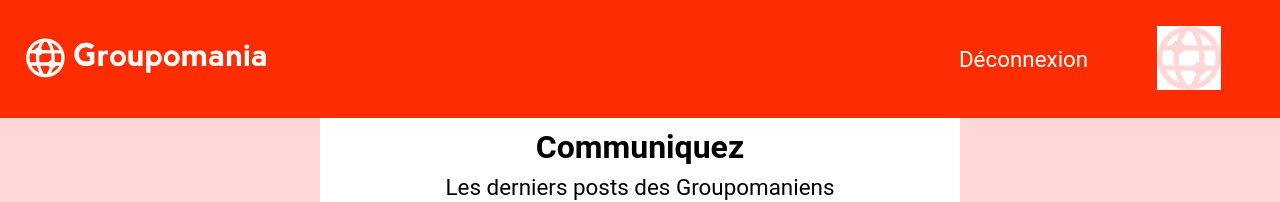
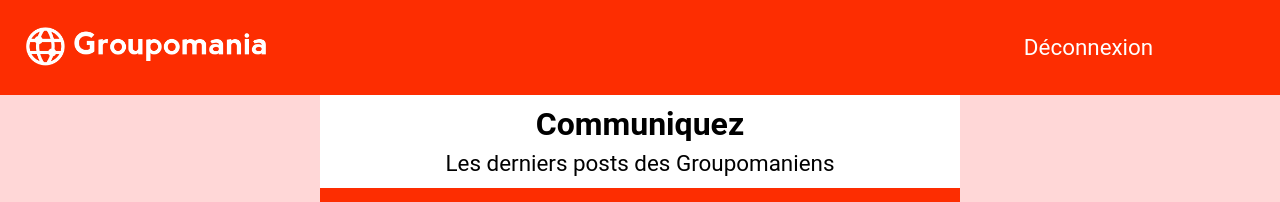
Before and after one commit to Clement-Llobet/P7-DevWeb-OpenClassrooms-Groupomania, a React (Create React App) app in the folder client/: page /home in a window 1280 px wide. Shown: the top 202 px of the page. Built offline with nearby package versions, Linux system fonts and the light colour scheme; no server answers; sample sign-in values are in the browser's storage.

Commit message:
fix Profile link bug

```diff
--- a/client/src/components/Header/Header.tsx
+++ b/client/src/components/Header/Header.tsx
@@ -39,8 +39,9 @@ const Header: React.FC<IModerationRight> = ({ moderationRight }) => {
           {/* <i className="fa-solid fa-arrow-up-left-from-circle"></i> */}
           Déconnexion
         </li>
+        {user[0] && (
           <li className="go-to-profile-page">
-          <Link to={`/employee/${36}`}>
+            <Link to={`/employee/${user[0].id}`}>
               <img
                 src={EmptyAvatar}
                 // {
@@ -52,6 +53,7 @@ const Header: React.FC<IModerationRight> = ({ moderationRight }) => {
               />
             </Link>
           </li>
+        )}
       </HeaderNav>
     </HeaderStyledComponent>
   );
```
Lines whose indentation alone changed are shown as unchanged.
